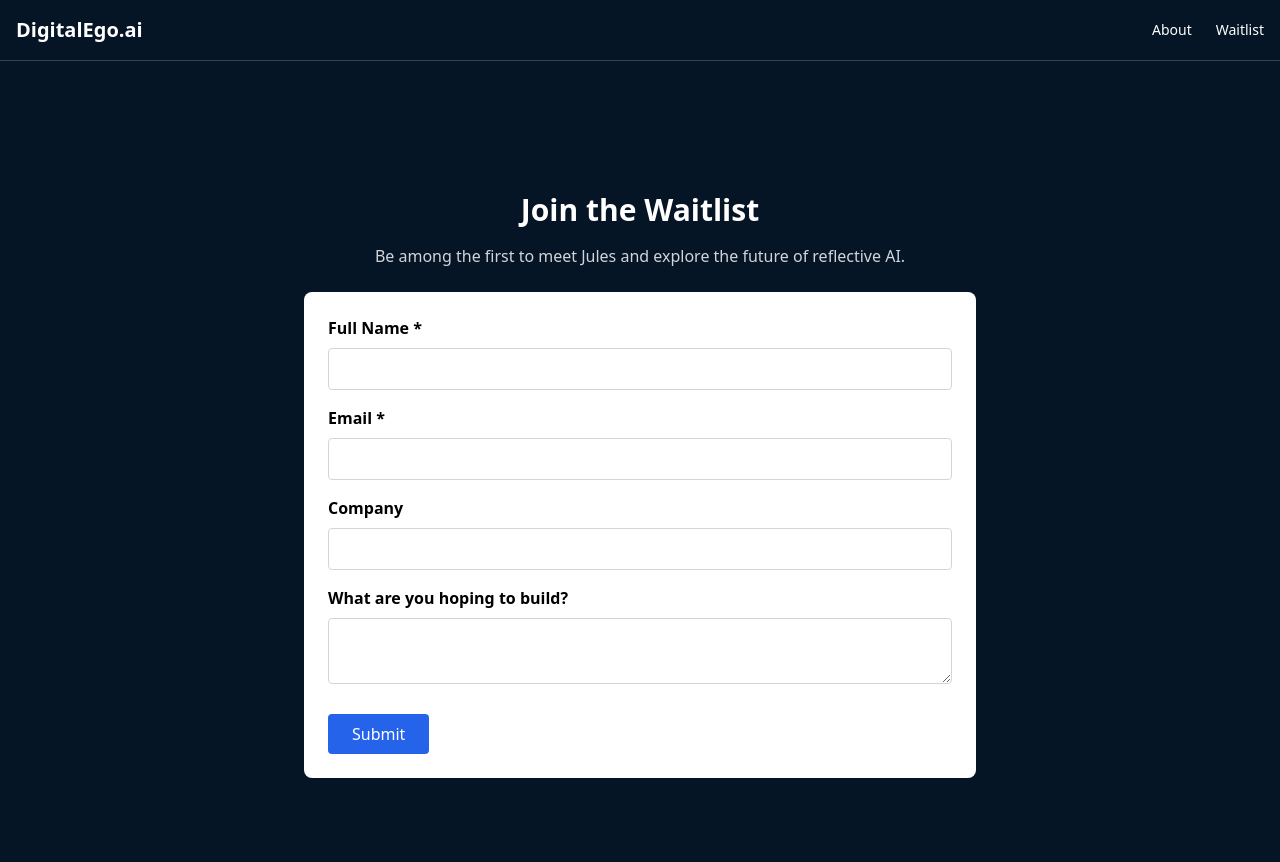
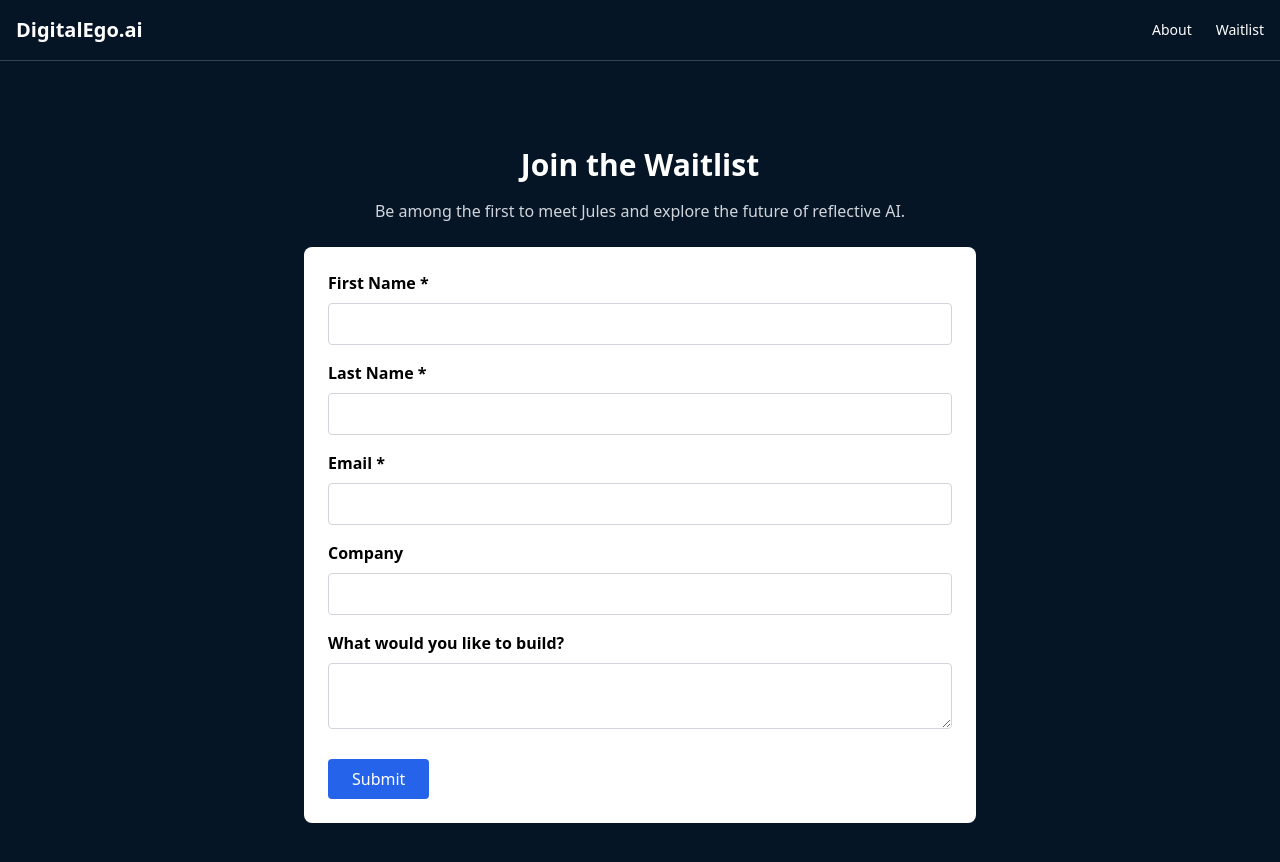
Before and after one commit to mbumpus/digitalego-landing, a Next.js app: page /waitlist in a window 1280 px wide. Shown: the top 862 px of the page. Built offline with nearby package versions, Linux system fonts and the light colour scheme.

Commit message:
Update ClientWaitlist.jsx

```diff
--- a/app/waitlist/ClientWaitlist.jsx
+++ b/app/waitlist/ClientWaitlist.jsx
@@ -17,21 +17,21 @@ export default function WaitlistPage() {
       </p>
 
       <div className="bg-white text-black rounded-lg p-6 w-full max-w-2xl">
-        <div id="crmWebToEntityFormContainer"></div>
-      </div>
+        <div
+          id="crmWebToEntityForm"
+          dangerouslySetInnerHTML={{
+            __html: `
+              <form id='webform6780794000000588207' action='https://crm.zoho.com/crm/WebToLeadForm' name='WebToLeads6780794000000588207' method='POST' accept-charset='UTF-8'>
+                <input type='hidden' name='xnQsjsdp' value='1085fcae38eed5d990817ff8015eeba11506939cc1ece7a6396a2c682796417f' />
+                <input type='hidden' name='zc_gad' id='zc_gad' value='' />
+                <input type='hidden' name='xmIwtLD' value='cf93d28581d396b72bad0b8cd6b47b08e247ed240343f1494d3adff4d3cc34ad95c6c7dbd5f68c1d8999a8be6f85a3a6' />
+                <input type='hidden' name='actionType' value='TGVhZHM=' />
+                <input type='hidden' name='returnURL' value='null' />
 
-      <Script id="zoho-form-script" strategy="lazyOnload">
-        {`
-          const container = document.getElementById('crmWebToEntityFormContainer');
-          container.innerHTML = \`
-            <form id='webform6780794000000561265' name='WebToLeads6780794000000561265'>
-              <input type='hidden' name='xnQsjsdp' value='bdf082ec05a5a677054e2fbc57710f266be4ff748b9fb1fb1fa82d8f65f16866'>
-              <input type='hidden' name='zc_gad' id='zc_gad' value=''>
-              <input type='hidden' name='xmIwtLD' value='14d40509ad5b14df69c8375cadac80ae176af32c6a21422663533a6de5f546d492cde3263f12bbf521d92ffc1a90b399'>
-              <input type='hidden' name='actionType' value='TGVhZHM='>
-              <input type='hidden' name='returnURL' value='null'>
+                <label class='block mb-2 font-semibold'>First Name *</label>
+                <input name='First Name' required type='text' class='w-full p-2 border border-gray-300 rounded mb-4' />
 
-              <label class='block mb-2 font-semibold'>Full Name *</label>
+                <label class='block mb-2 font-semibold'>Last Name *</label>
                 <input name='Last Name' required type='text' class='w-full p-2 border border-gray-300 rounded mb-4' />
 
                 <label class='block mb-2 font-semibold'>Email *</label>
@@ -40,32 +40,17 @@ export default function WaitlistPage() {
                 <label class='block mb-2 font-semibold'>Company</label>
                 <input name='Company' type='text' class='w-full p-2 border border-gray-300 rounded mb-4' />
 
-              <label class='block mb-2 font-semibold'>What are you hoping to build?</label>
+                <label class='block mb-2 font-semibold'>What would you like to build?</label>
                 <textarea name='Description' class='w-full p-2 border border-gray-300 rounded mb-6'></textarea>
 
                 <button type='submit' class='bg-blue-600 text-white py-2 px-6 rounded hover:bg-blue-500'>
                   Submit
                 </button>
               </form>
-
-            <script>
-              document.getElementById('webform6780794000000561265').onsubmit = function(e) {
-                e.preventDefault();
-                const formData = new FormData(this);
-                fetch('https://crm.zoho.com/crm/WebToLeadForm', {
-                  method: 'POST',
-                  body: formData,
-                })
-                .then(() => {
-                  alert('Thanks for joining the waitlist!');
-                  this.reset();
-                })
-                .catch(() => alert('Something went wrong. Please try again.'));
-              };
-            </script>
-          \`;
-        `}
-      </Script>
+            `,
+          }}
+        />
+      </div>
     </div>
   );
 }
```
Lines whose indentation alone changed are shown as unchanged.
